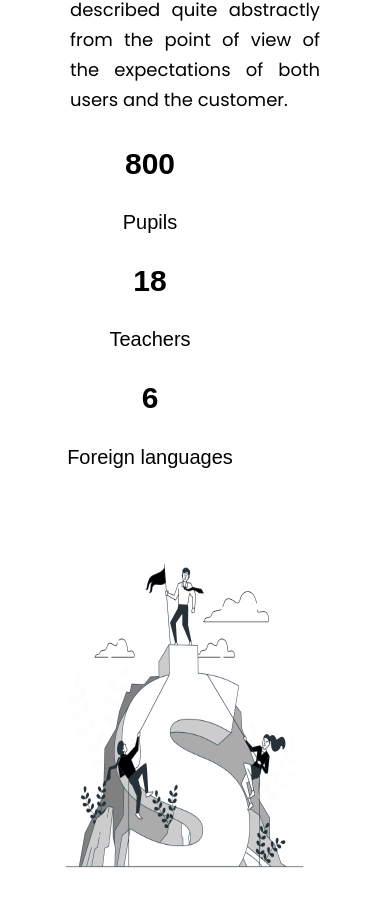
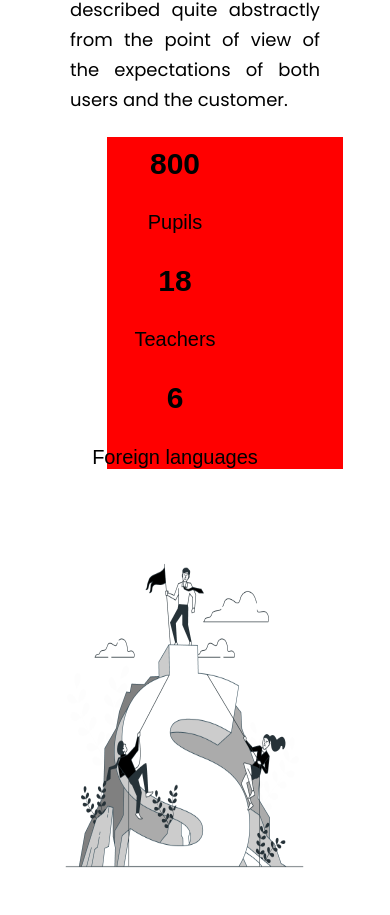
Before and after one commit to Temurbekxurramov/britlexresponsiv, a plain HTML site: page index.html in a window 390 px wide. Shown: the part 3478-4393 px from the top of the page. Drawn offline with Linux system fonts and the light colour scheme; a web font is replaced by a local one.

Commit message:
dkbhvskdj

```diff
--- a/css/main.css
+++ b/css/main.css
@@ -1166,9 +1166,11 @@ height: 70px;
     align-items: center;
    }
    .services__list_btn{
+    background-color: red;
     display: block;
     align-items: center;
- margin-left: -50px;
+ margin-left: -10git add .
+ 0px;
     padding: 0;
    }
    .services__item_btn{
```
